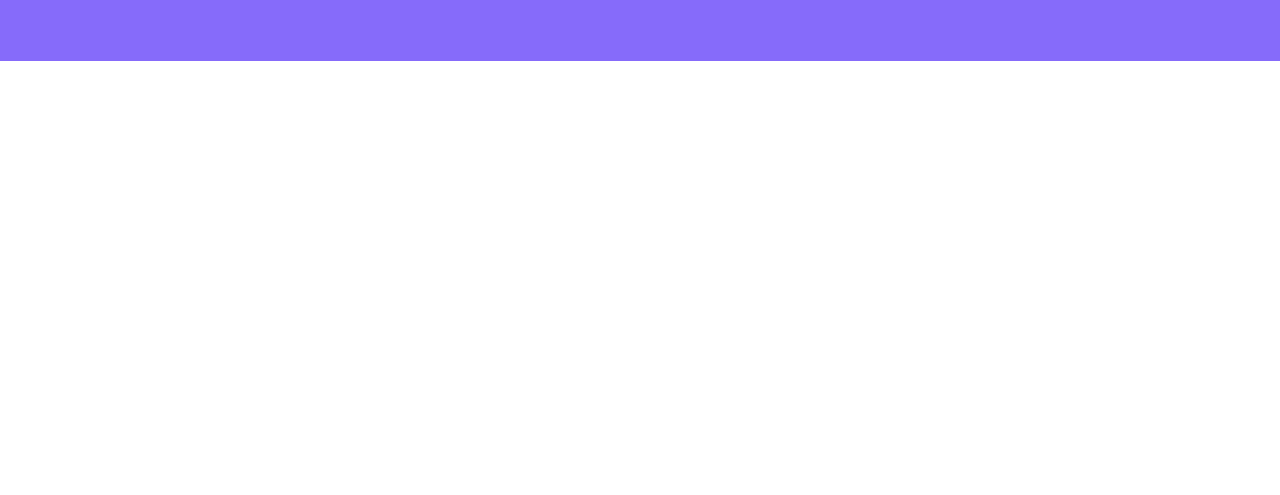
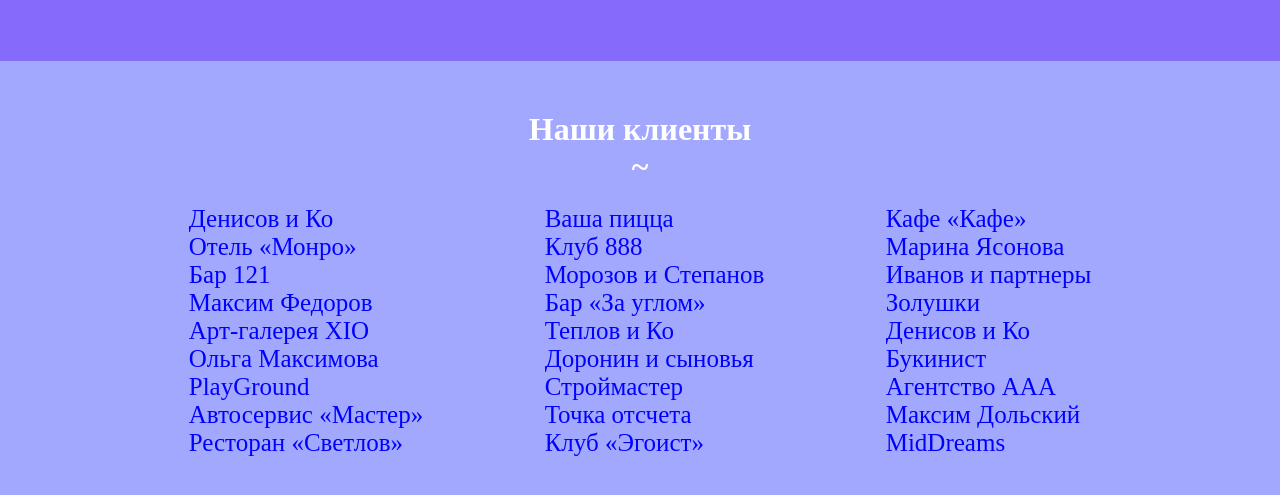
Before and after one commit to Vlad-Avoyan/Busines_Template, a plain HTML site: page index.html in a window 1280 px wide. Shown: the part 773-1268 px from the top of the page. Before the commit the page ends 834 px from the top, so only its background shows below. Drawn offline with Linux system fonts and the light colour scheme.

Commit message:
about customers info

```diff
--- a/index.html
+++ b/index.html
@@ -68,6 +68,55 @@
         </div>
     </div>
 
+    <!-------------- about our customers ---------->
+
+    <div class="parentAboutDiv">
+        <h1>
+            Наши клиенты<br>
+            ~
+        </h1>
+        <div class="parentNamesOfCustomers">
+            <div>
+                <span>Денисов и Ко<br>
+                    Отель «Монро»<br>
+                    Бар 121<br>
+                    Максим Федоров<br>
+                    Арт-галерея XIO<br>
+                    Ольга Максимова<br>
+                    PlayGround<br>
+                    Автосервис «Мастер»<br>
+                    Ресторан «Светлов»</span>
+            </div>
+            <div>
+                <span>
+                    Ваша пицца<br>
+                    Клуб 888<br>
+                    Морозов и Степанов<br>
+                    Бар «За углом»<br>
+                    Теплов и Ко<br>
+                    Доронин и сыновья<br>
+                    Строймастер<br>
+                    Точка отсчета<br>
+                    Клуб «Эгоист»
+                </span>
+            </div>
+            <div>
+                <span>
+                    Кафе «Кафе»<br>
+                    Марина Ясонова<br>
+                    Иванов и партнеры<br>
+                    Золушки<br>
+                    Денисов и Ко<br>
+                    Букинист<br>
+                    Агентство ААА<br>
+                    Максим Дольский<br>
+                    MidDreams<br>
+                </span>
+            </div>
+        </div>
+
+    </div>
+
 </body>
 
 </html>
--- a/style.css
+++ b/style.css
@@ -172,3 +172,31 @@
 .experianceDiv, .experts, .customersInfo, .partners span {
     font-size: 30px;
 }
+
+/* ----------about our customers (style) */
+
+.parentAboutDiv {
+    width: 100%;
+    height: 500px;
+    background-color: #a3a8ff;
+}
+.parentAboutDiv h1 {
+    text-align: center;
+    padding-top: 50px;
+    color: white;
+}
+.parentNamesOfCustomers {
+    width: 80%;
+    height: 280px;
+    margin: 0 auto;
+    margin-top: 20px;
+    display: flex;
+    justify-content: space-around;
+    overflow: hidden;
+
+}
+.parentNamesOfCustomers span {
+    font-size: 25px;
+    color: blue;
+    cursor: pointer;
+}
```
Lines whose indentation alone changed are shown as unchanged.
